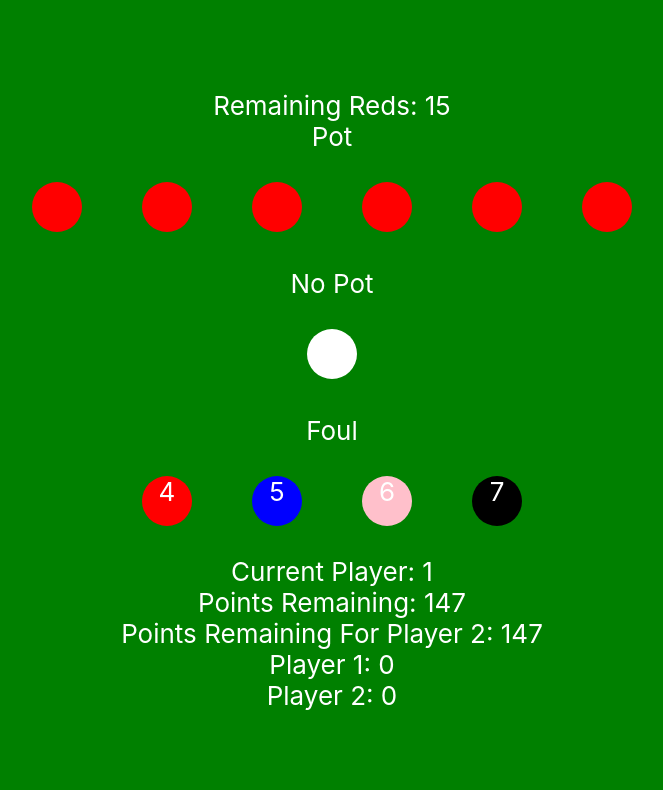
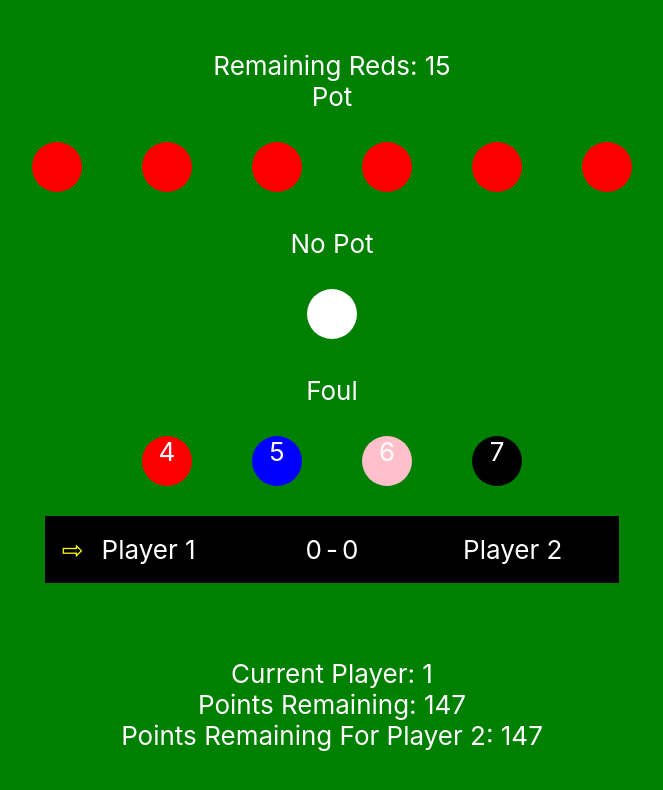
Before and after one commit to snerks/snooker-score01, a React (Create React App) app: page / in a window 1280 px wide. Shown: the top 790 px of the page, without its empty margins (308-971 px from the left). Built offline with nearby package versions, Linux system fonts and the light colour scheme.

Commit message:
Add scoreboard

```diff
--- a/src/App.css
+++ b/src/App.css
@@ -59,6 +59,27 @@
   }
 }
 
+button {
+  background-color: red;
+  border: none;
+  color: white;
+  padding: 15px 32px;
+  text-align: center;
+  text-decoration: none;
+  display: inline-block;
+  font-size: 16px;
+}
+
+.scores {
+  background-color: black;
+  display: flex;
+  flex-direction: column;
+  align-items: center;
+  justify-content: center;
+  padding-top: 15px;
+  padding-bottom: 15px;
+}
+
 .white {
   background-color: white;
 }
--- a/src/App.tsx
+++ b/src/App.tsx
@@ -23,7 +23,27 @@ const App = () => {
 
   const [isGameOver, setIsGameOver] = useState(false);
 
+  const [wasLastShotAFoul, setWasLastShotAFoul] = useState(false);
+
+  const getOtherPlayerIndex = () => {
+    return (playerNumber + 1) % 2;
+  }
+
+  const getOtherPlayerNumber = () => {
+    return getOtherPlayerIndex() + 1;
+  }
+
+  const setOtherPlayerIndex = () => {
+    setPlayerNumber(getOtherPlayerIndex());
+  }
+
+  const playAgain = () => {
+    setOtherPlayerIndex();
+    noFoul();
+  }
+
   const potNothing = () => {
+    noFoul();
     setPlayerNumber((playerNumber + 1) % 2);
     setIsRedOn(redsRemaining > 0);
     setPointsRemaining((redsRemaining * 8) + 27);
@@ -87,9 +107,16 @@ const App = () => {
 
     setPlayerNumber((playerNumber + 1) % 2);
     setIsRedOn(redsRemaining > 0);
+
+    setWasLastShotAFoul(true);
+  }
+
+  const noFoul = () => {
+    setWasLastShotAFoul(false);
   }
 
   const potBall = (value: number) => {
+    noFoul();
     setPointsRemaining(pointsRemaining - value);
 
     if (playerNumber === 0) {
@@ -222,22 +249,48 @@ const App = () => {
 
         {isGameOver && <div>Game Over!</div>}
         <div>
-          <div>
+          <div className="scores">
+            {/* <div style={{ display: 'inline-block', padding: 5 }}>
+              {playerNumber === 0 && <span>⇨ </span>}
+              Player 1: <span>{playerPoints[0]}</span>
+            </div>
+            -
+            <div style={{ display: 'inline-block', padding: 5 }}>
+              <span>{playerPoints[1]}</span> : Player 2
+              {playerNumber === 1 && <span> ⇦</span>}
+            </div> */}
+            <table style={{ border: "1" }}>
+              <thead>
+
+              </thead>
+              <tbody>
+                <tr>
+                  <td style={{ width: 50, color: "yellow" }}>{<span>{playerNumber === 0 ? "⇨" : " "} </span>}</td>
+                  <td style={{ width: 200, textAlign: 'left' }}>Player 1</td>
+                  <td><span>{playerPoints[0]}</span></td>
+                  <td>-</td>
+                  <td><span>{playerPoints[1]}</span></td>
+                  <td style={{ width: 200, textAlign: 'right' }}>Player 2</td>
+                  {/* <td>{playerNumber === 1 && <span> ⇦</span>}</td> */}
+                  <td style={{ width: 50, color: "yellow" }}>{<span> {playerNumber === 1 ? "⇦" : " "}</span>}</td>
+                </tr>
+              </tbody>
+            </table>
+          </div>
+
+          {/* <div>
+            wasLastShotAFoul = [{wasLastShotAFoul ? "Yes" : "No"}]
+          </div> */}
+          <div style={{ marginTop: 75 }}>
             Current Player: <span>{playerNumber + 1}</span>
-
             {areSnookersRequired() && <div style={{ backgroundColor: "orange" }}>Player {(playerNumber + 1) % 2 === 0 ? 1 : 2} : Snookers Required!!!!</div>}
           </div>
+          {wasLastShotAFoul && <div><button onClickCapture={playAgain}>Player {getOtherPlayerNumber()} Play Again</button></div>}
           <div>
             Points Remaining: <span>{pointsRemaining}</span>
           </div>
           <div>
             Points Remaining For Player {(playerNumber + 1) % 2 === 0 ? 1 : 2}: <span>{pointsRemainingForOtherPlayer}</span>
-          </div>
-          <div>
-            Player 1: <span>{playerPoints[0]}</span>
-          </div>
-          <div>
-            Player 2: <span>{playerPoints[1]}</span>
           </div>
         </div>
 
```
Also changed, not shown: 1 other file (tests, documents, lock files or other folders).
